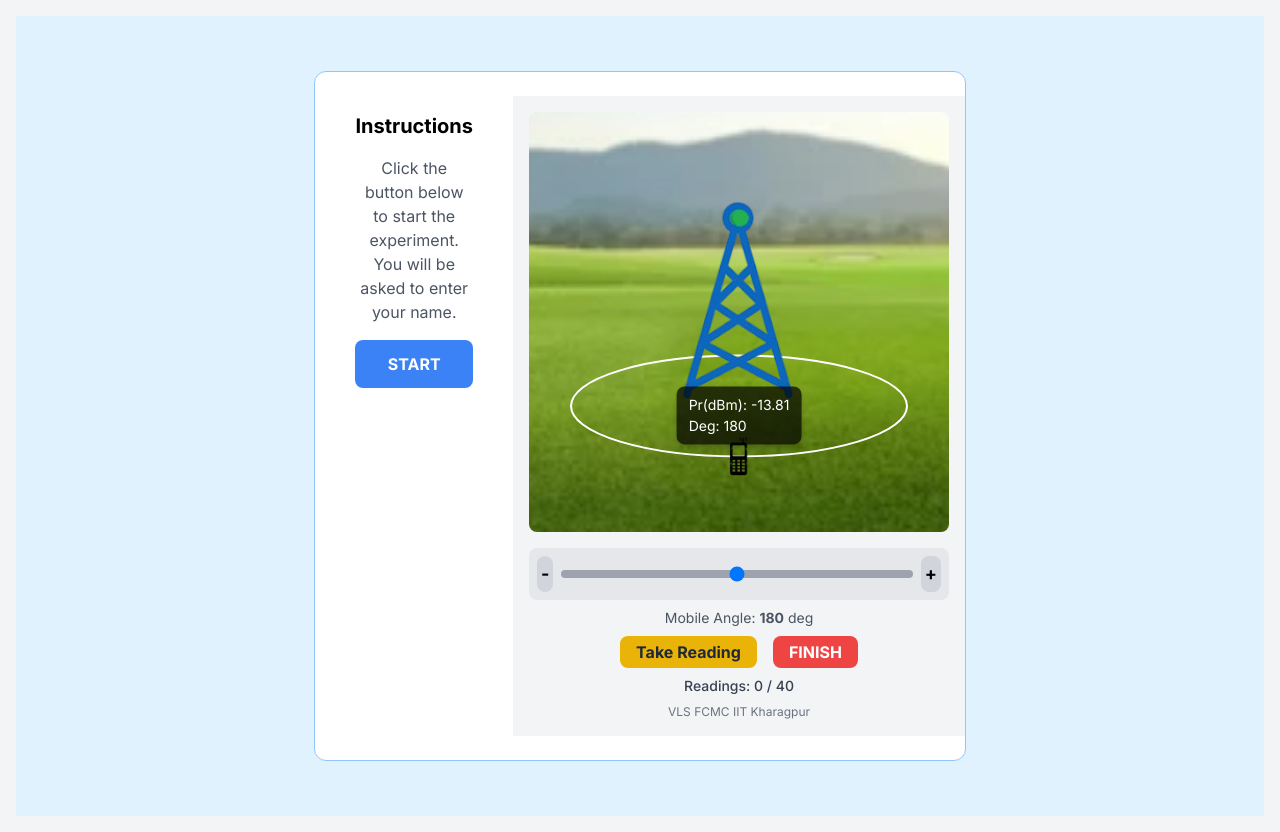
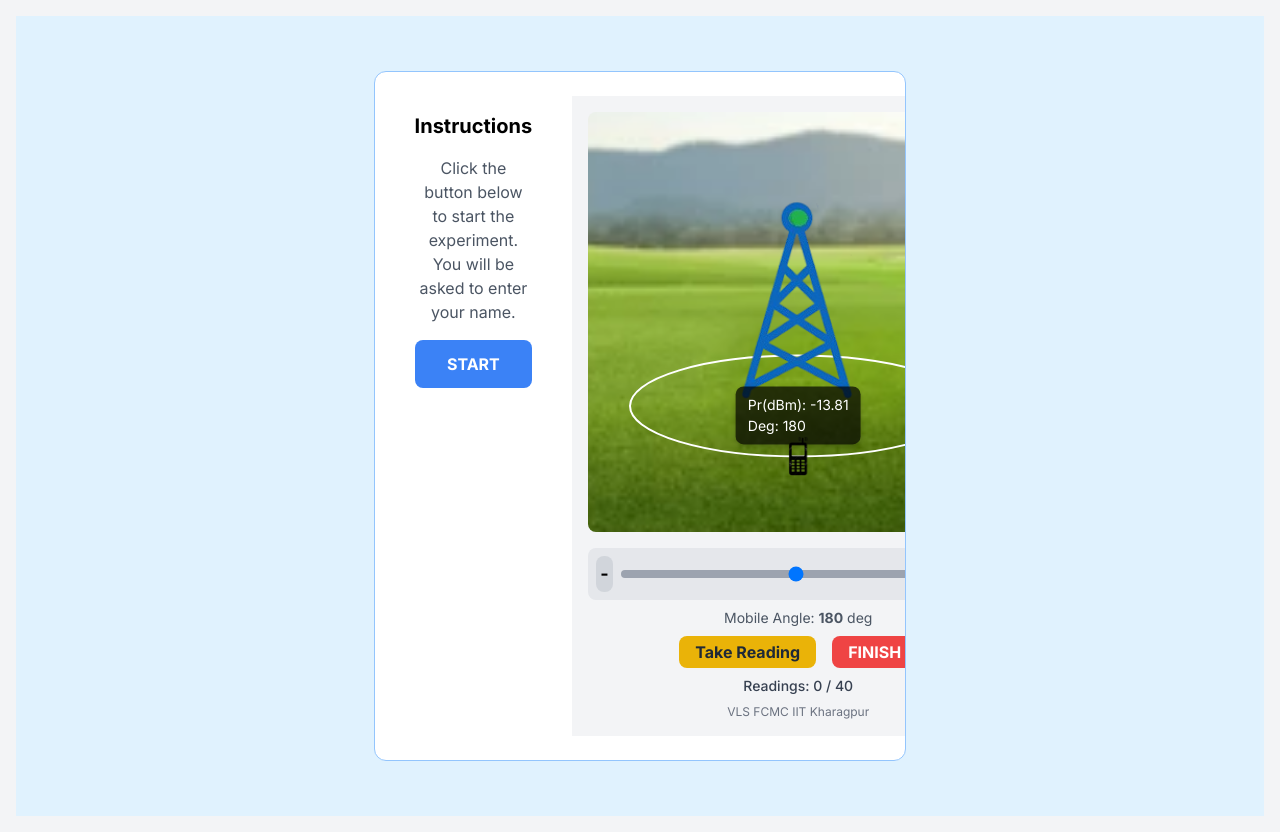
Before and after one commit to virtual-labs/exp-boundary-coverage-iitkgp, a plain HTML site: page experiment/simulation/index.html in a window 1280 px wide. Drawn offline with nearby package versions, Linux system fonts and the light colour scheme.

Commit message:
Update index.html

```diff
--- a/experiment/simulation/index.html
+++ b/experiment/simulation/index.html
@@ -24,7 +24,7 @@
             background-color: #ffffff;
             overflow: hidden;
             width: 100%;
-            max-width: 55%;
+            max-width: 45%;
         }
         .simulation-canvas {
             background-image: url('https://placehold.co/800x400/9ade74/000?text=Green+Field+Background');
```
